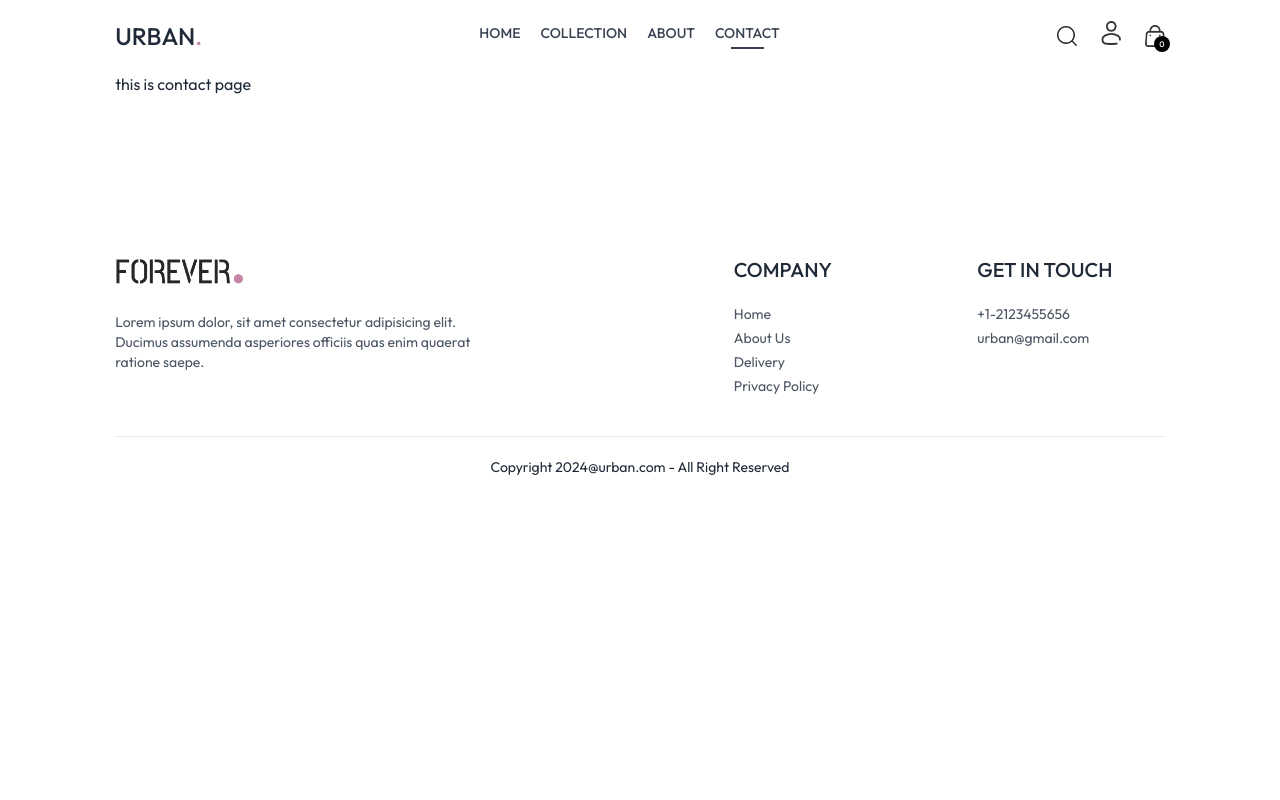
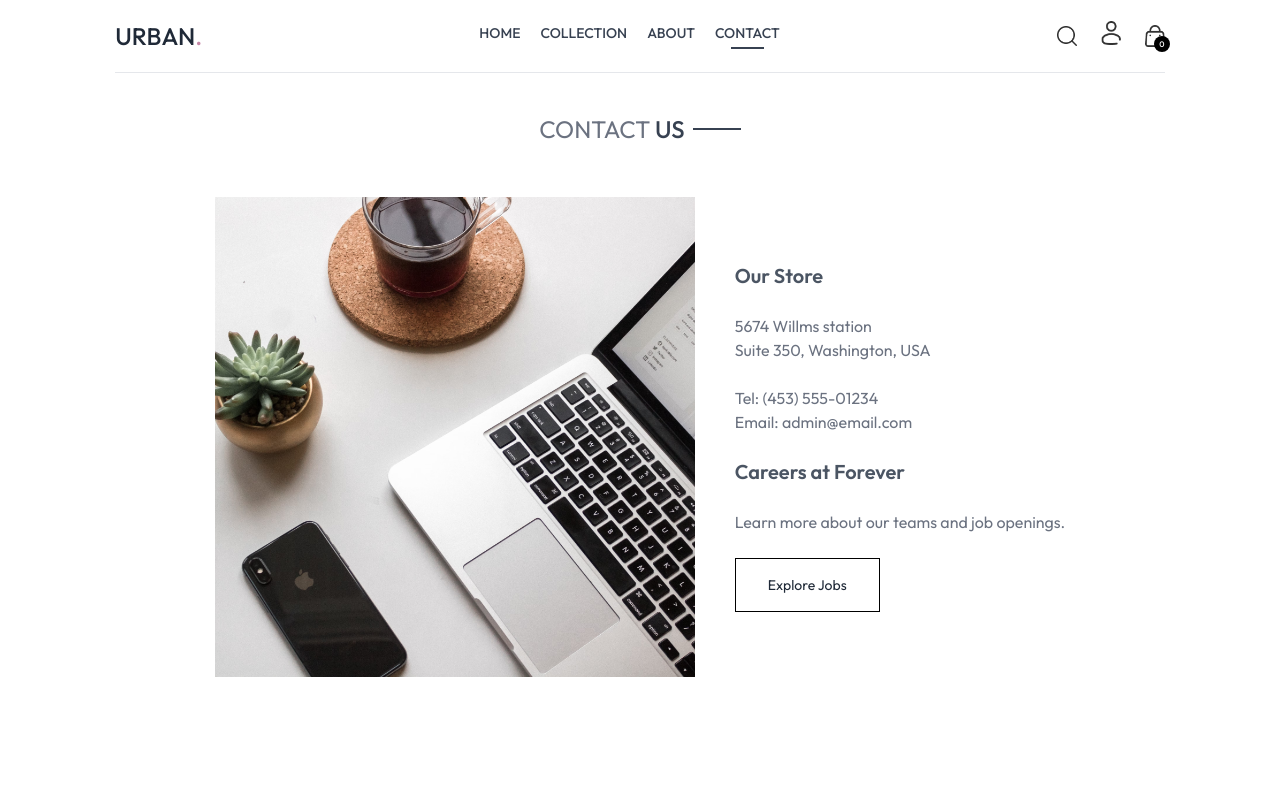
Before and after one commit to ashrafultusar/urban-frontend, a React (Vite) app in the folder urban-frontend/: page /contact in a window 1280 px wide. Shown: the top 800 px of the page. Built offline with nearby package versions, Linux system fonts and the light colour scheme.

Commit message:
added contact page

```diff
--- a/urban-frontend/src/pages/Contact.jsx
+++ b/urban-frontend/src/pages/Contact.jsx
@@ -1,11 +1,40 @@
-import React from 'react';
+import React from "react";
+import Title from "../components/Title";
+import { assets } from "../assets/assets";
 
 const Contact = () => {
-    return (
-        <div>
-            this is contact page
+  return (
+    <div>
+      <div className="text-center text-2xl pt-10 border-t">
+        <Title text1={"contact"} text2={"us"}></Title>
+      </div>
+      <div className="my-10 flex flex-col justify-center md:flex-row gap-10 mb-28">
+        <img
+          className="w-full md:max-w-[480px]"
+          src={assets.contact_img}
+          alt=""
+        />
+        <div className="flex flex-col justify-center items-start gap-6">
+          <p className="font-semibold text-xl text-gray-600">Our Store</p>
+          <p className="text-gray-500">
+            5674 Willms station <br />
+            Suite 350, Washington, USA
+          </p>
+          <p className="text-gray-500">
+            Tel: (453) 555-01234 <br />
+            Email: admin@email.com
+          </p>
+          <p className="font-semibold text-xl text-gray-600">
+            Careers at Forever
+          </p>
+          <p className="text-gray-500">
+            Learn more about our teams and job openings.
+          </p>
+          <button className="border border-black px-8 py-4 text-sm hover:bg-black hover:text-white transition-all duration-500"> Explore Jobs</button>
         </div>
-    );
+      </div>
+    </div>
+  );
 };
 
 export default Contact;
```
